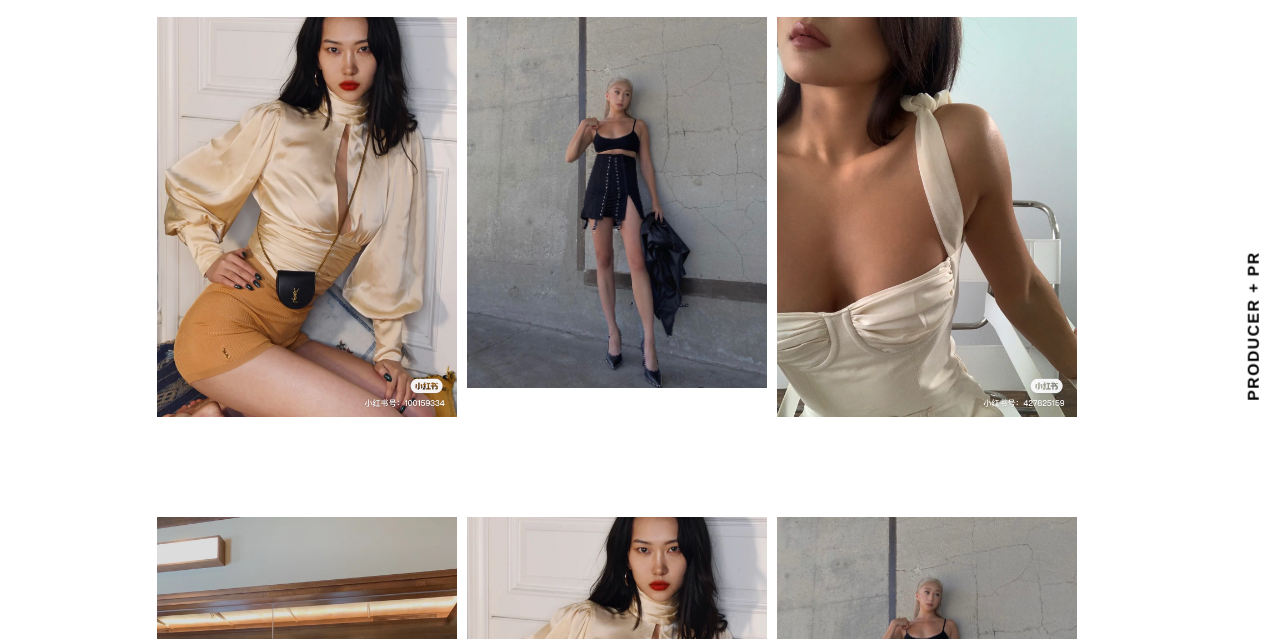
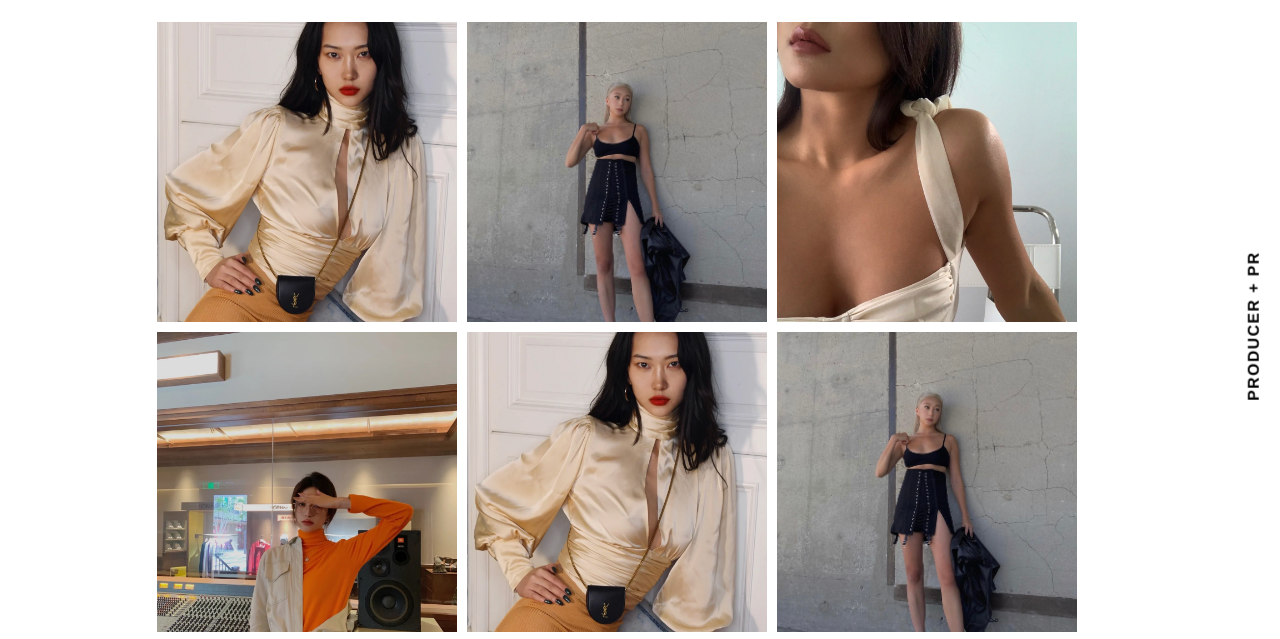
Before and after one commit to penggrace/jaynehe, a Gatsby site: page /work in a window 1280 px wide. Shown: the part 83-722 px from the top of the page. Built offline with nearby package versions, Linux system fonts and the light colour scheme; Gatsby itself is replaced by a stand-in of ours.

```diff
--- a/src/styles/styles.scss
+++ b/src/styles/styles.scss
@@ -264,6 +264,8 @@
 //Work pics
 
 .work {
+    margin-top: 100px;
+
     .row {
         justify-content: center;
     }
@@ -273,7 +275,8 @@
         height:300px;
         background-position: center;
         float: left;
-        padding: 100px 5px;
+        margin: 5px;
+        overflow: hidden;
     }
     .fixed-misc {
         position: fixed;
```
